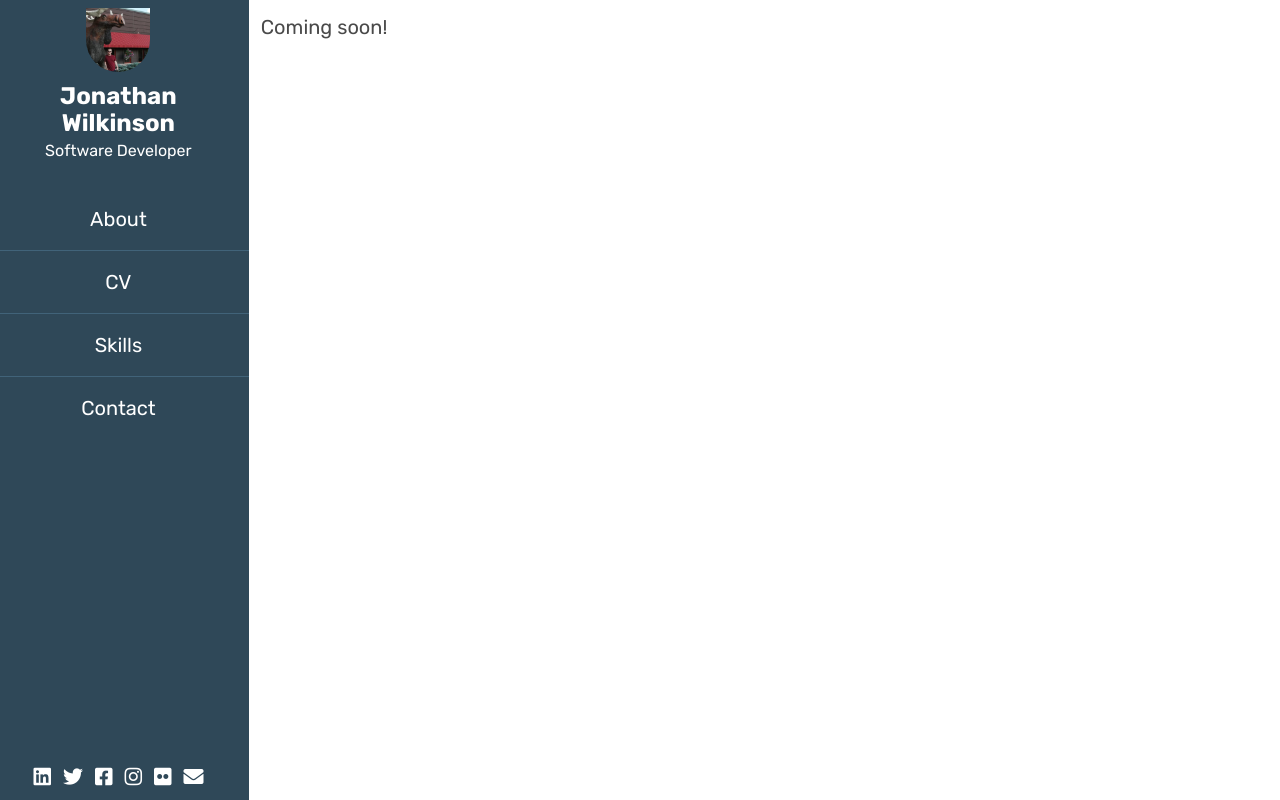
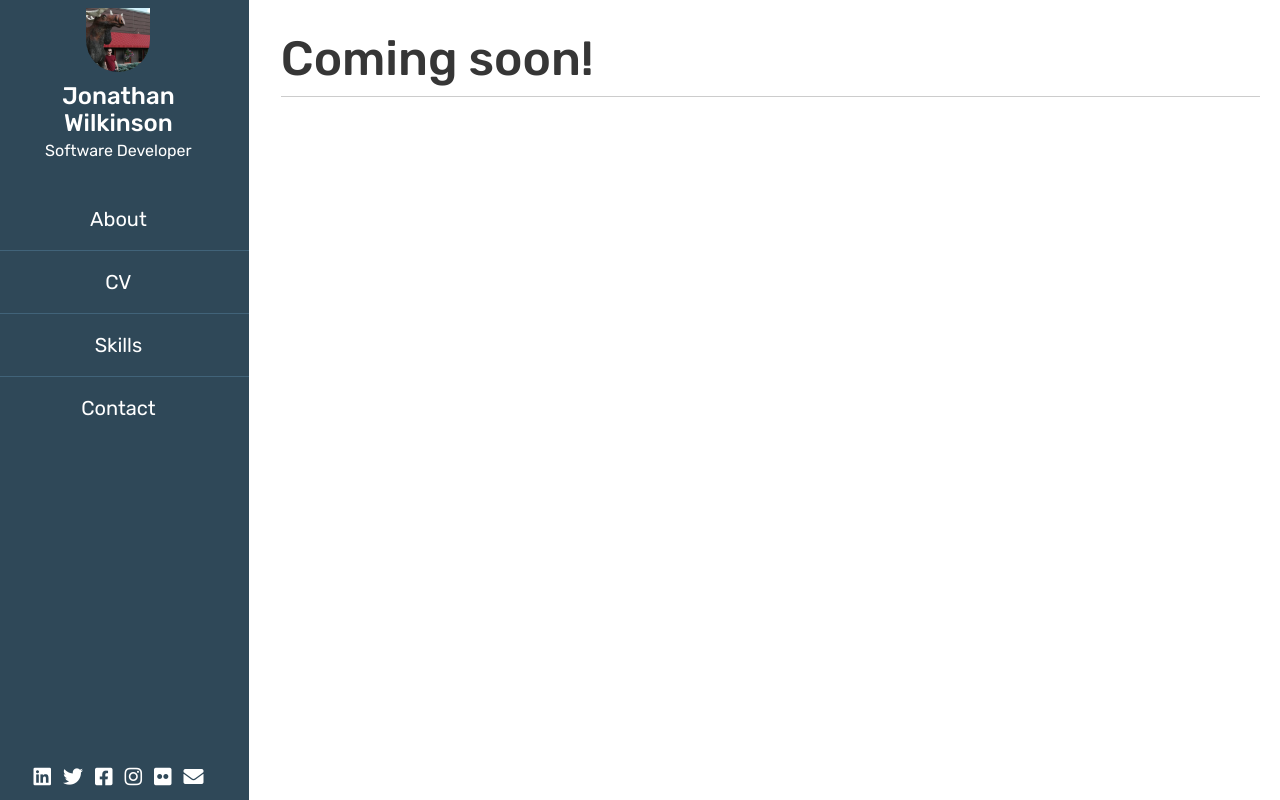
Before and after one commit to jwilkinson87/wilkoberg.uk, a Vue app: page / in a window 1280 px wide. Built offline with nearby package versions, Linux system fonts and the light colour scheme.

Commit message:
Styling of header

```diff
--- a/src/App.vue
+++ b/src/App.vue
@@ -7,8 +7,8 @@
     >
       <div class="columns">
         <sidebar class="column"></sidebar>
-        <div class="column">
-          <router-view class="column" />
+        <div class="column" id="site-content-right">
+          <router-view />
         </div>
       </div>
     </div>
--- a/src/assets/scss/_variables.scss
+++ b/src/assets/scss/_variables.scss
@@ -9,3 +9,4 @@ $family-sans-serif: 'Rubik', sans-serif;
 $family-primary: $family-sans-serif;
 $body-font-size: 1.25rem;
 $navbar-background-color: darken($color3, 5%);
+$title-weight: 500;
--- a/src/assets/scss/layout/_core.scss
+++ b/src/assets/scss/layout/_core.scss
@@ -16,11 +16,20 @@ html {
   flex-grow: 1;
   margin-bottom: 0;
 
+  &-right {
+    padding: 2rem;
+  }
+
   > .columns {
     flex-grow: 1;
     margin-top: 0;
     margin-bottom: 0;
   }
+}
+
+.page-title {
+  border-bottom: 1px solid #CCC;
+  padding-bottom: 10px;
 }
 
 .sidebar {
--- a/src/components/pages/Home.vue
+++ b/src/components/pages/Home.vue
@@ -1,5 +1,7 @@
 <template functional>
-  <div>
-    Coming soon!
+  <div class="page-title">
+    <h1 class="title is-1">
+      Coming soon!
+    </h1>
   </div>
 </template>
```
